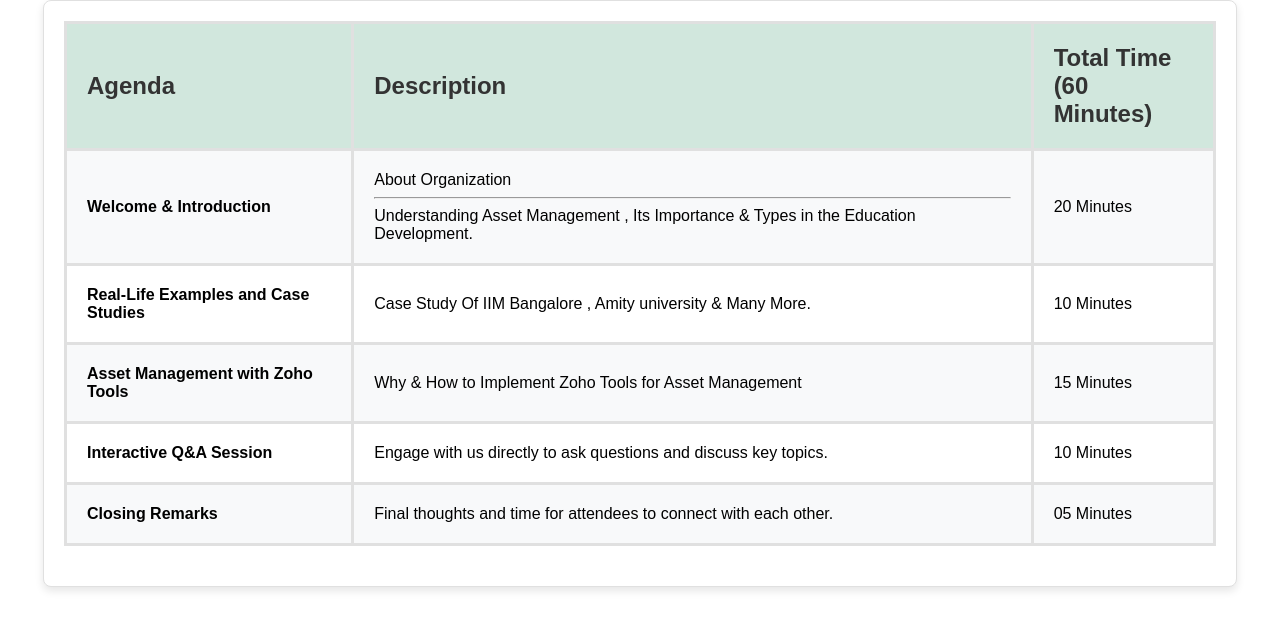
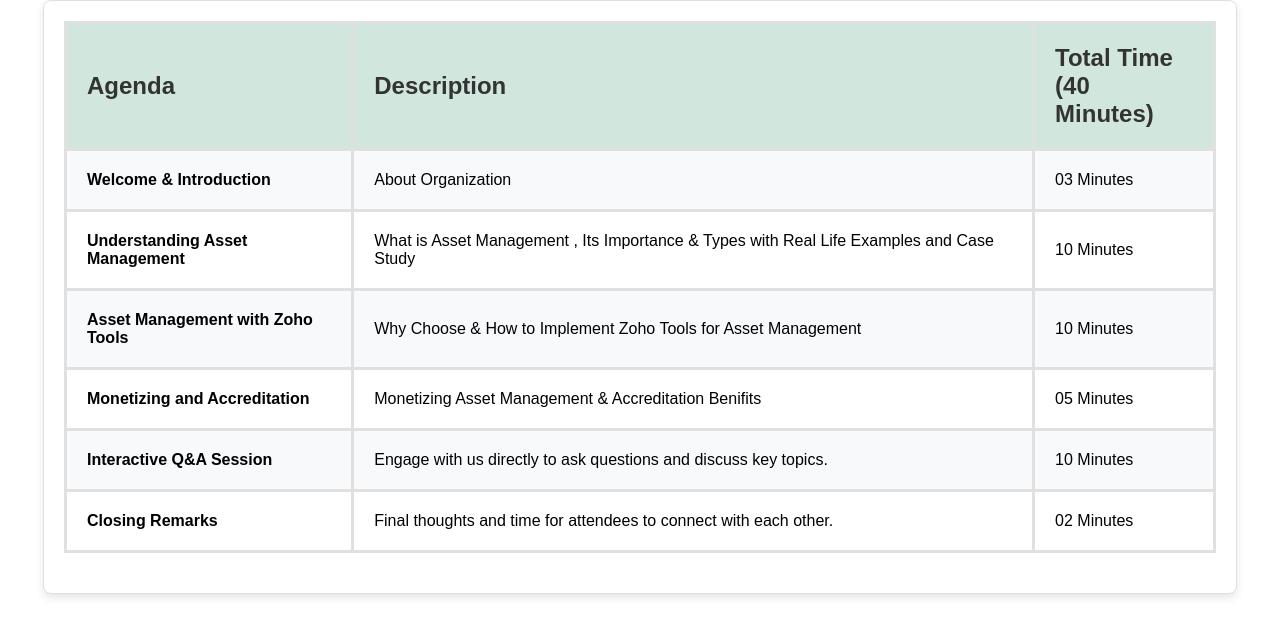
Before and after one commit to Vigykshit/Agenda, a plain HTML site: page index.html in a window 1280 px wide. Drawn offline with Linux system fonts and the light colour scheme.

Commit message:
first commit

```diff
--- a/index.html
+++ b/index.html
@@ -12,23 +12,27 @@
             <tr class="agenda">
                 <th class="agenda1">Agenda</th>
                 <th>Description</th>
-                <th>Total Time<br/>(60 Minutes)</th>
+                <th>Total Time<br/>(40 Minutes)</th>
             </tr>
             <tr>
                 <td><b>Welcome & Introduction</b></td>
-                <td >About Organization<hr/>Understanding Asset Management , Its Importance & Types in the Education Development.</td>
-
-                <td>20 Minutes</td>
+                <td >About Organization</td>
+                <td>03 Minutes</td>
             </tr>
             <tr>
-                <td><b>Real-Life Examples and Case Studies</b></td>
-                <td>Case Study Of IIM Bangalore , Amity university & Many More.</td>
+                <td><b>Understanding Asset Management </b></td>
+                <td>What is Asset Management , Its Importance & Types with Real Life Examples and Case Study</td>
                 <td>10 Minutes</td>
             </tr>
             <tr>
                 <td><b>Asset Management with Zoho Tools</b></td>
-                <td>Why & How to Implement Zoho Tools for Asset Management</td>
-                <td>15 Minutes</td>
+                <td>Why Choose & How to Implement Zoho Tools for Asset Management</td>
+                <td>10 Minutes</td>
+            </tr>
+            <tr>
+                <td><b>Monetizing and Accreditation</b></td>
+                <td>Monetizing Asset Management & Accreditation Benifits</td>
+                <td>05 Minutes</td>
             </tr>
             <tr>
                 <td><b>Interactive Q&A Session</b></td>
@@ -38,7 +42,7 @@
             <tr>
                 <td><b>Closing Remarks</b></td>
                 <td>Final thoughts and time for attendees to connect with each other.</td>
-                <td>05 Minutes</td>
+                <td>02 Minutes</td>
             </tr>
         </table>
     </div>
```
